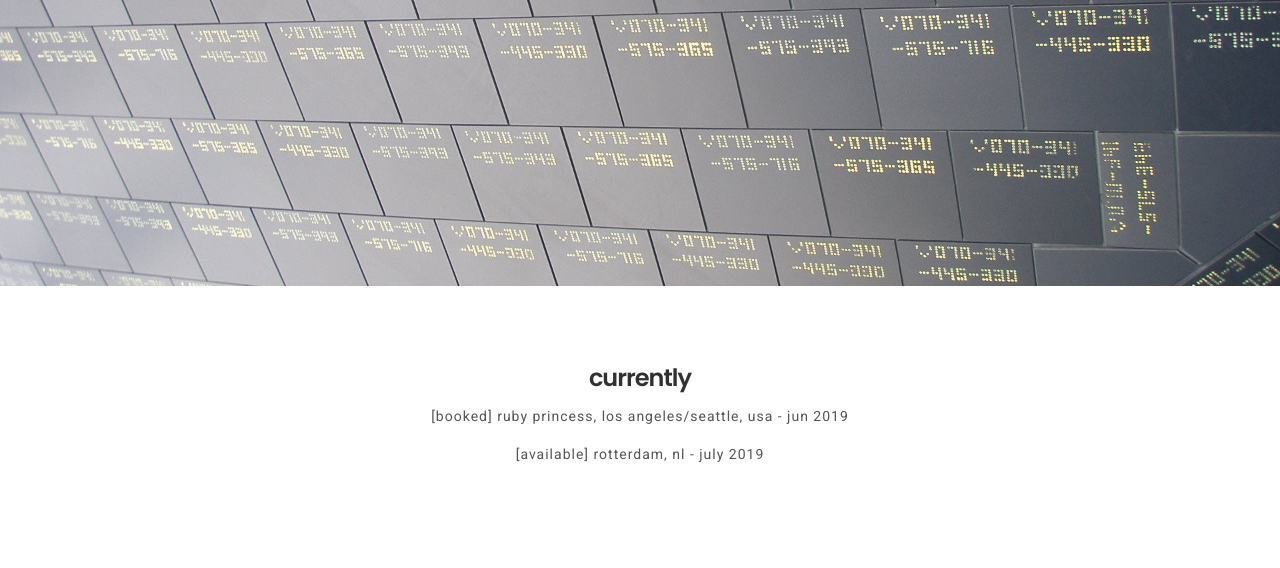
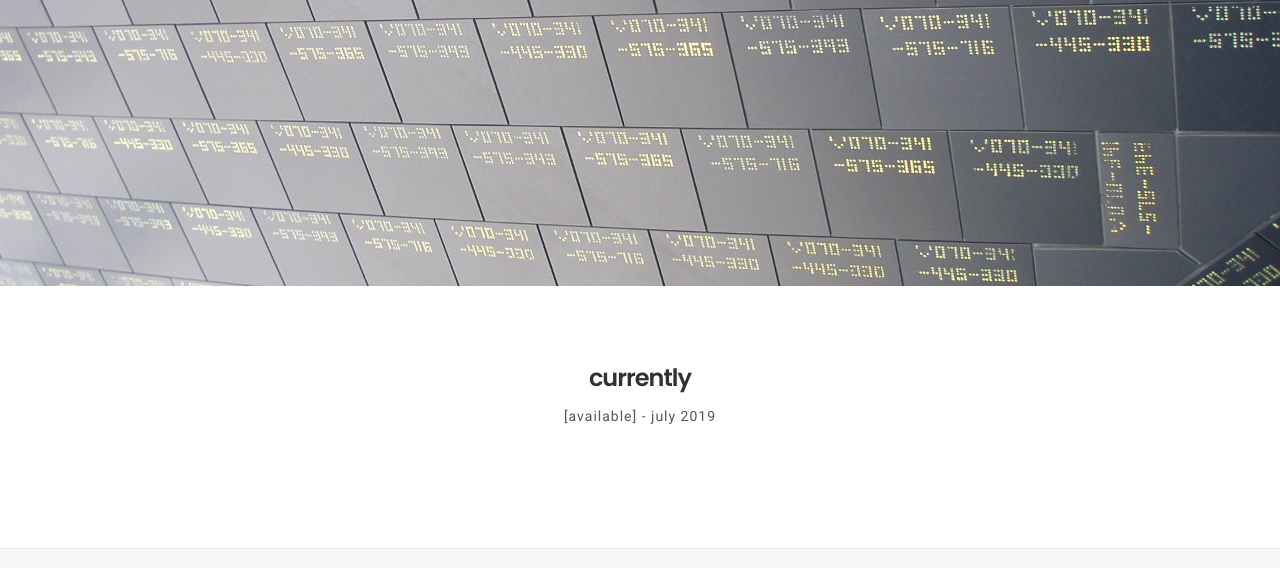
Before and after one commit to cdnalsi/2019, a plain HTML site: page index.html in a window 1280 px wide. Shown: the part 384-952 px from the top of the page. Drawn offline with Linux system fonts and the light colour scheme.

Commit message:
Update index.html

```diff
--- a/index.html
+++ b/index.html
@@ -67,8 +67,7 @@
 				<div class="section_heading align-center mb-40">
 					<h2>currently</h2>
 					<p> </p>
-					<p>[booked] ruby princess, los angeles/seattle, usa - jun 2019</p>
-					<p>[available] rotterdam, nl - july 2019</p>
+					<p>[available] - july 2019</p>
 
 				</div><!-- /.section_heading -->
 
```
